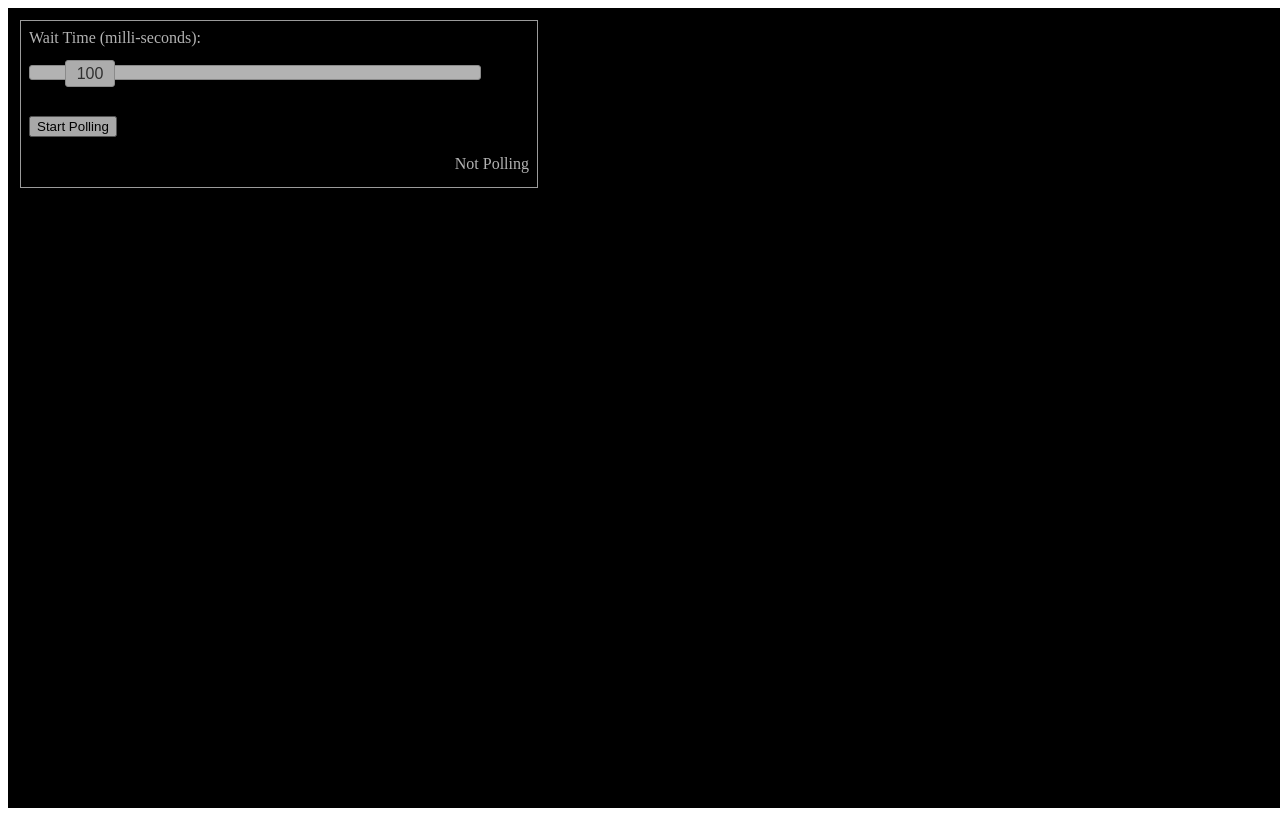
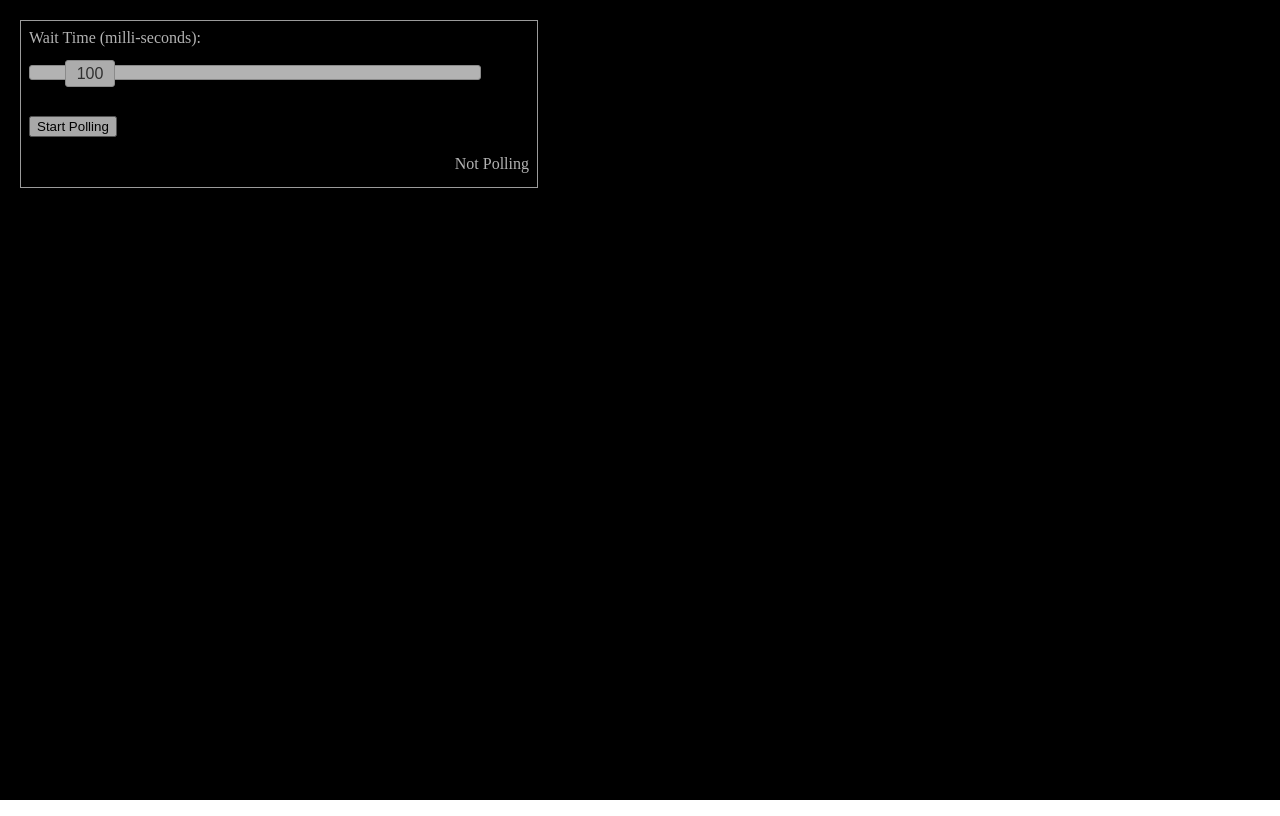
Before and after one commit to malhotraprateek/bullet-visualization, a website built with webpack: page bullet-visualization/index.html in a window 1280 px wide. Built offline with nearby package versions, Linux system fonts and the light colour scheme.

Commit message:
Few css improvements

```diff
--- a/bullet-visualization/index.html
+++ b/bullet-visualization/index.html
@@ -13,6 +13,11 @@
                 line-height: 1.6em;
             }
             #draggable { width: 500px; height: 150px; padding: 0.5em; }
+            body
+            {
+                margin: 0;
+                overflow: hidden;
+            }
         </style>
         <link rel="stylesheet" href="https://cdnjs.cloudflare.com/ajax/libs/jqueryui/1.12.1/jquery-ui.css">
         <script src="https://code.jquery.com/jquery-3.4.1.min.js"
```
